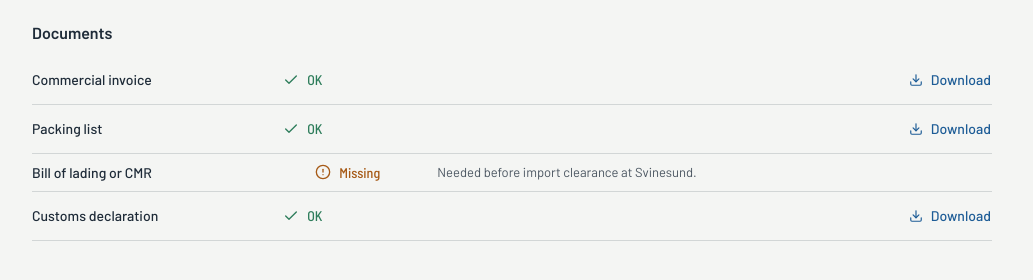
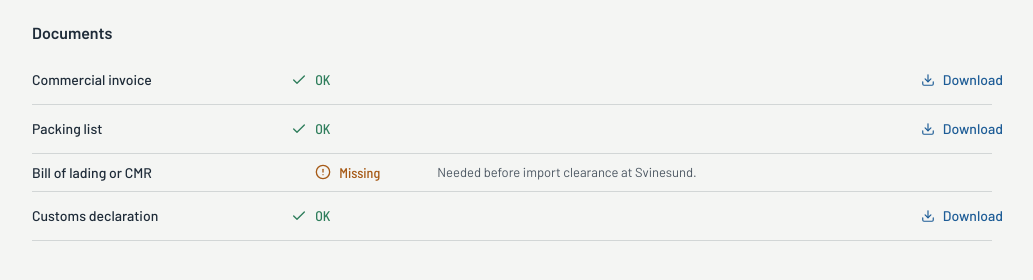
Before and after one commit to 0xBroom/convoy-shipment-tracking, a React (Vite) app: page /customer/shipments/12188 in a window 1280 px wide. Shown: the part 868-1148 px from the top of the page, without its empty margins (128-1161 px from the left). Built offline with nearby package versions, Linux system fonts and the light colour scheme.

Commit message:
fix(ui): render quiet buttons as links aligned with surrounding text
Quiet buttons drop their side padding and hover fill, so their text
lines up with confirmations and notes in the same column.

```diff
--- a/src/components/ActionDialog.css
+++ b/src/components/ActionDialog.css
@@ -143,10 +143,6 @@
   color: var(--harbour);
 }
 
-.action-attach {
-  margin-left: calc(-1 * var(--space-3));
-}
-
 .action-attach-note {
   color: var(--ink-3);
   font-size: var(--text-12);
--- a/src/styles/base.css
+++ b/src/styles/base.css
@@ -147,15 +147,18 @@ textarea {
 }
 
 /* Quieter than secondary: for the extra actions on a dense row, where only the
-   proposed action should carry weight. Still a real button with a 32px target. */
+   proposed action should carry weight. Reads as a link: no fill and no side
+   padding, so its text lines up with the plain text around it. Keeps the 32px
+   height as its target. */
 .button-quiet {
+  padding-inline: 0;
   background: transparent;
   border-color: transparent;
   color: var(--harbour);
 }
 
 .button-quiet:hover {
-  background: var(--tint-harbour);
+  background: transparent;
   text-decoration: underline;
   text-underline-offset: 3px;
 }
```
